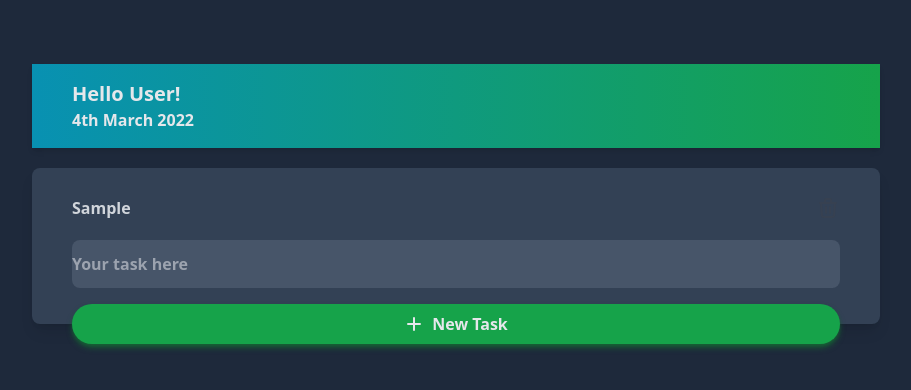
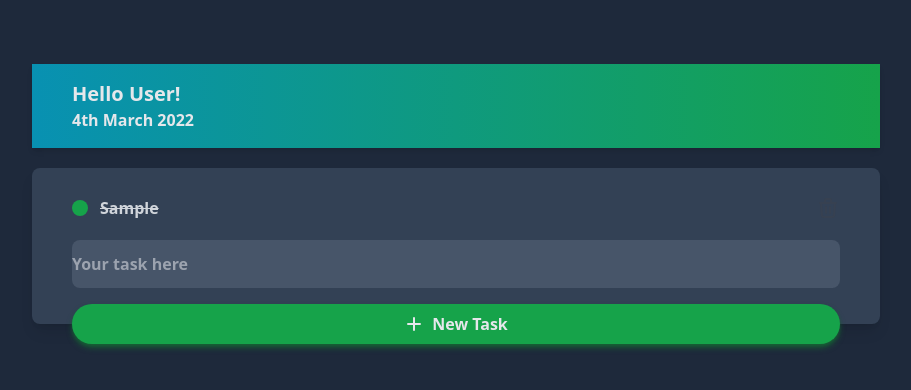
Before and after one commit to miker-bice/django_tailwind_todo, a Django app: page /todo-app/ in a window 1280 px wide. Shown: the top 390 px of the page, without its empty margins (184-1095 px from the left). Run offline with Django 4.2, Linux system fonts and the light colour scheme; tables that the repository leaves empty hold one stand-in row (values such as "Sample post"); some libraries are stand-ins or nearby versions.

Commit message:
additional styling in list elements

```diff
--- a/todoApp/forms.py
+++ b/todoApp/forms.py
@@ -10,7 +10,7 @@ class TodoForm(ModelForm):
         fields = ('item', 'description', 'complete')
 
         widgets = {
-            'item': forms.TextInput(attrs={'class': "bg-slate-800 rounded-full focus:ring-blue-400 px-4 w-full mb-4 "
+            'item': forms.TextInput(attrs={'class': "bg-slate-800 rounded-lg focus:ring-blue-400 px-4 w-full mb-4 "
                                                     "block"}),
             'description': forms.Textarea(attrs={'class': "block mb-4 p-2.5 w-full text-md text-gray-900 bg-gray-50 "
                                                           "rounded-lg border border-gray-300 focus:ring-blue-500 "
--- a/todoApp/templates/todoApp/home.html
+++ b/todoApp/templates/todoApp/home.html
@@ -20,18 +20,19 @@
       <!-- list items go here | This is where you use the for loop -->
       {% for item in all_items %}
       <div
-        class="flex items-center justify-between py-2 text-gray-300 font-semibold px-10 transition delay-150"
+        class="flex items-center justify-between py-2 text-gray-300 font-semibold px-10 transition delay-150 hover:bg-slate-600"
       >
-        <div>
-          <!-- <input
-            class="mr-5 rounded-full bg-slate-700 task-check"
-            type="checkbox"
-            id="task-check"
-            name="task"
-            value=""
-          /> -->
+        <div class="flex items-center">
+
           <!-- insert the context data here -->
-          <a href="{% url 'todoApp:task-view' item.id %}">{{ item.item }}</a>
+            {% if item.complete %}
+                <div class="h-4 w-4 mr-3 rounded-full bg-green-600 outline-gray-400"></div>
+                <a href="{% url 'todoApp:task-view' item.id %}" class="line-through">{{ item.item }}</a>
+                {% else %}
+                <div class="h-4 w-4 mr-3 rounded-full bg-slate-500"></div>
+                <a href="{% url 'todoApp:task-view' item.id %}">{{ item.item }}</a>
+            {% endif %}
+
         </div>
         <div>
           <form
@@ -78,7 +79,7 @@
             required
           />
           <button
-            class="absolute w-full flex justify-center items-center bg-green-600 hover:bg-green-500 transition delay-100 px-5 py-2 rounded-full font-semibold shadow-md shadow-green-800"
+            class="absolute w-full flex justify-center items-center bg-green-600 hover:bg-green-500 transition delay-100 px-5 py-2 rounded-full font-semibold shadow-green-800 shadow-md hover:shadow-lg hover:shadow-green-800"
             type="submit"
           >
             <svg
```
Also changed, not shown: todoApp/templates/todoApp/task.html (line endings or trailing spaces).
